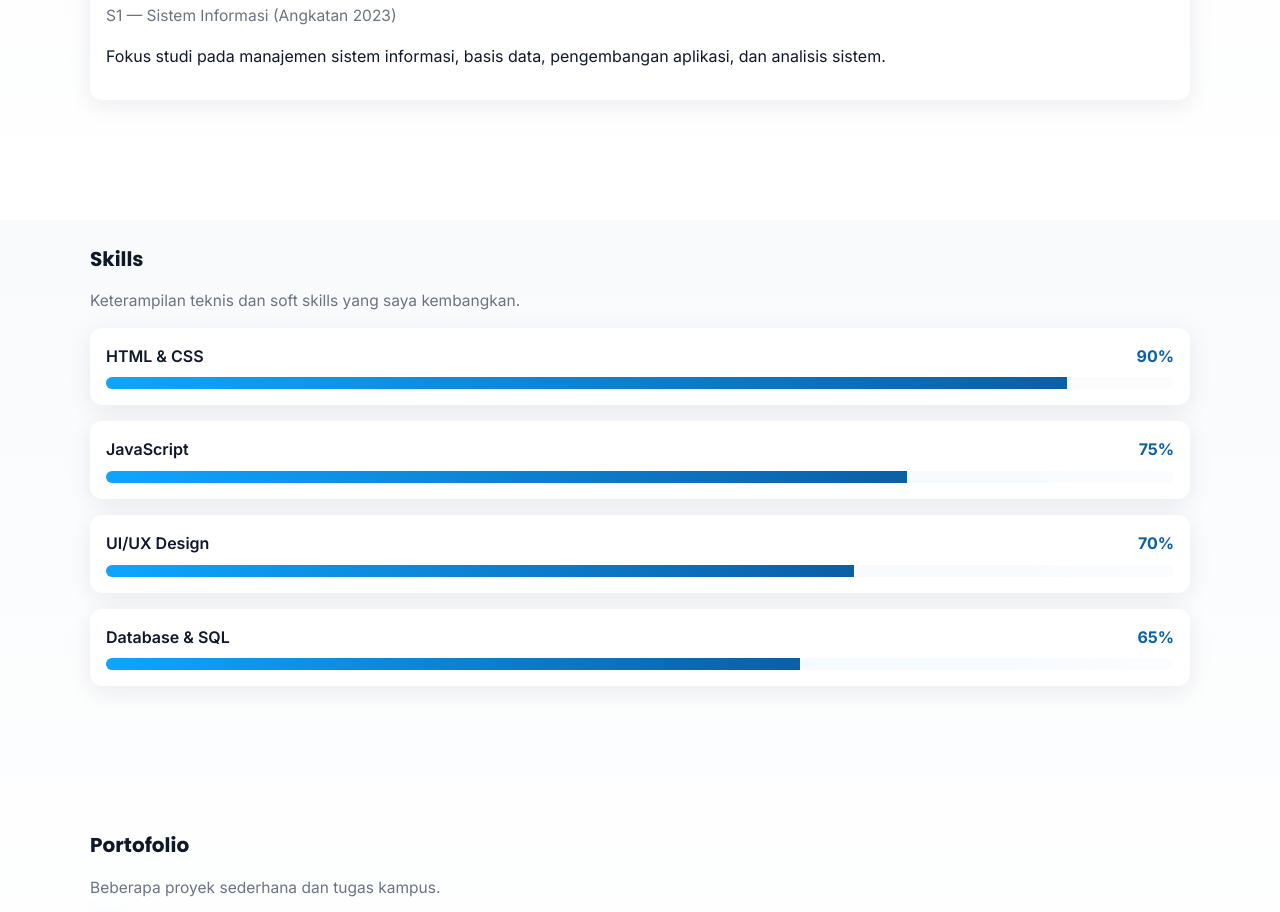
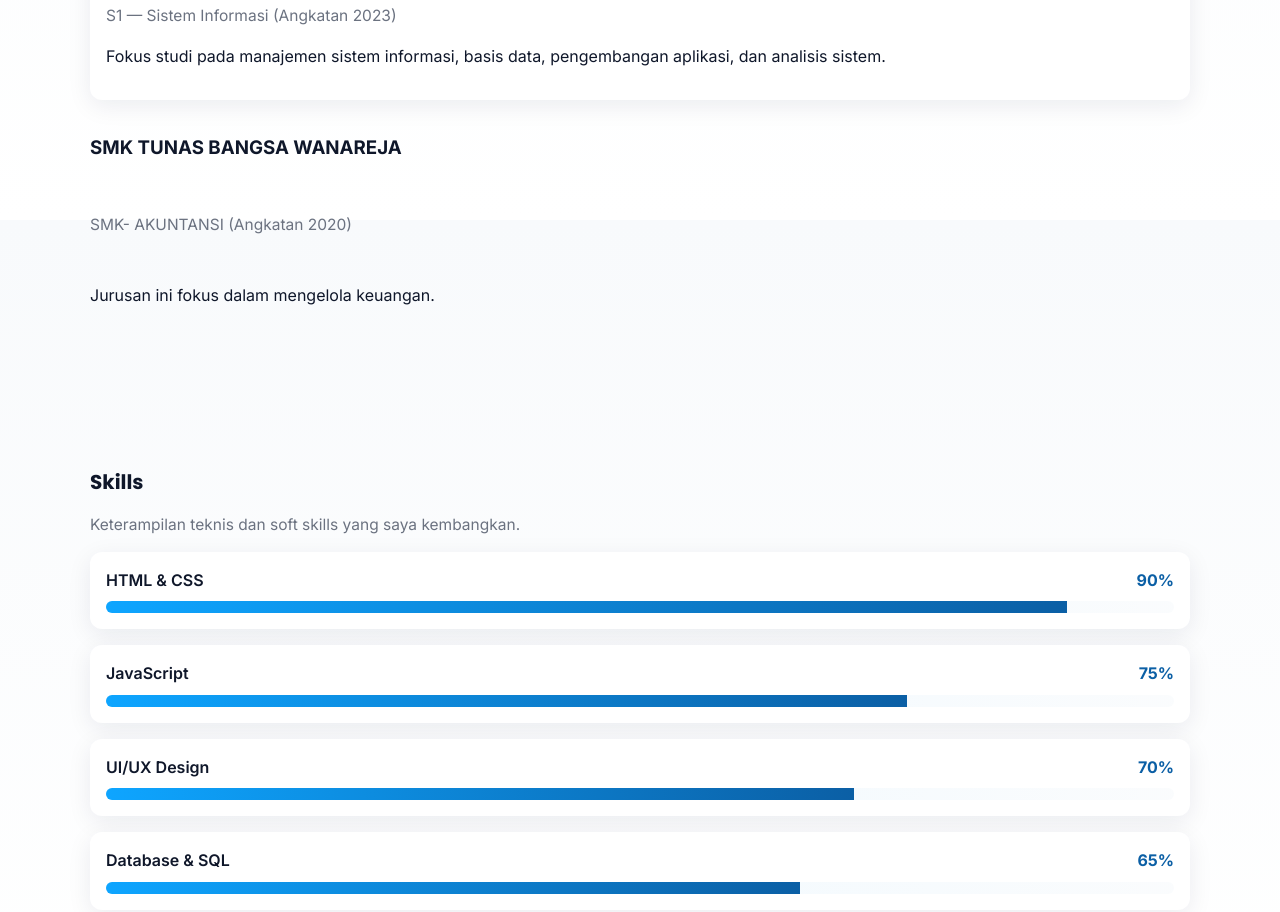
Before and after one commit to fitrirahma041128-glitch/portfolio, a plain HTML site: page index.html in a window 1280 px wide. Shown: the part 1380-2292 px from the top of the page. Drawn offline with Linux system fonts and the light colour scheme.

Commit message:
Update index.html

```diff
--- a/index.html
+++ b/index.html
@@ -90,6 +90,10 @@
             <h3>UNIVERSITAS KOMPUTAMA</h3>
             <p class="muted">S1 — Sistem Informasi (Angkatan 2023)</p>
             <p>Fokus studi pada manajemen sistem informasi, basis data, pengembangan aplikasi, dan analisis sistem.</p>
+          </article>
+           <h3>SMK TUNAS BANGSA WANAREJA</h3>
+            <p class="muted">SMK- AKUNTANSI (Angkatan 2020)</p>
+            <p>Jurusan ini fokus dalam mengelola keuangan.</p>
           </article>
           <!-- Tambah pendidikan/sertifikasi lain jika perlu -->
         </div>
```
